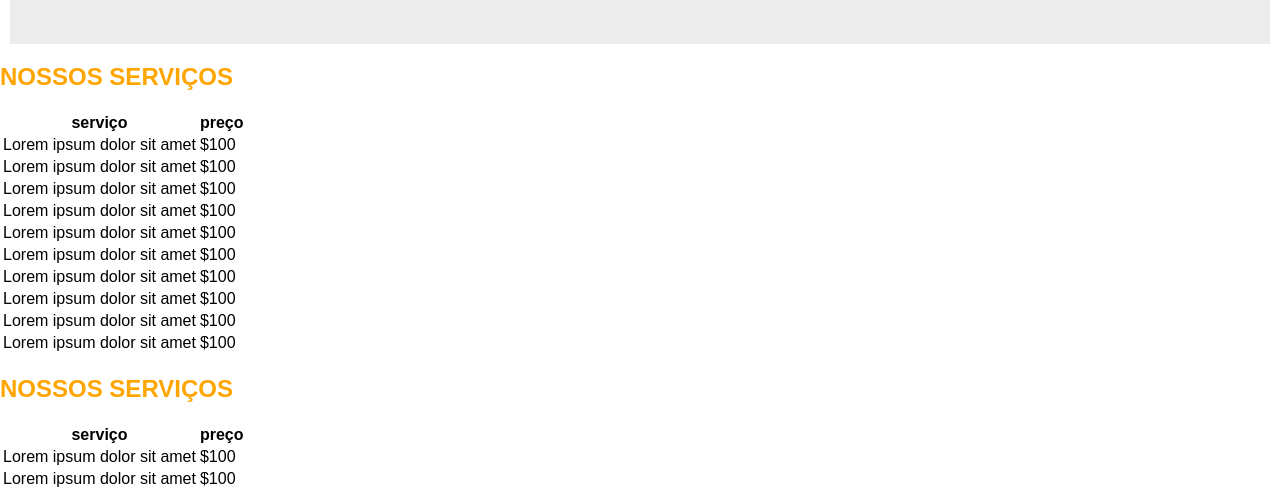
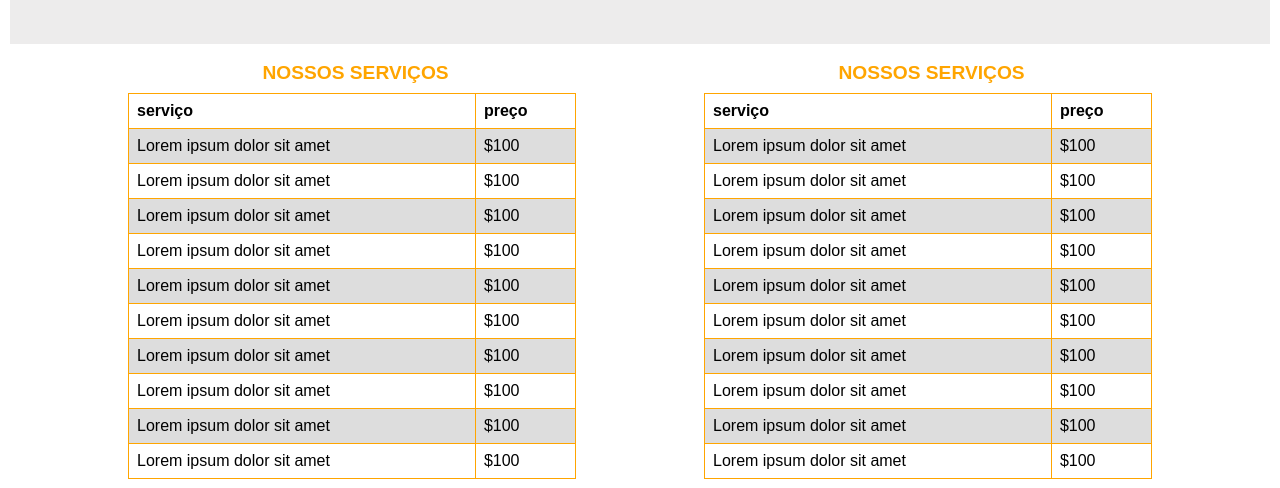
Before and after one commit to FernandoDeSouzaSoares/izzum_institucional, a plain HTML site: page pages/services.html in a window 1280 px wide. Shown: the part 161-649 px from the top of the page. Drawn offline with Linux system fonts and the light colour scheme.

Commit message:
Add style to services page

```diff
--- a/assets/css/izzum.css
+++ b/assets/css/izzum.css
@@ -227,3 +227,37 @@ ul.menu li  {
 	font-size: 25px;
 }
 /* **********************************************fim css portifolio********************************************* */
+
+/* *************************************CSS PARA PAGINA DE SERVIÇOS************************************ */
+table {
+    font-family: arial, sans-serif;
+    border-collapse: collapse;
+    width: 100%;
+}
+
+td, th {
+    border: 1px solid orange;
+    text-align: left;
+    padding: 8px;
+}
+
+tr:nth-child(even) {
+    background-color: #dddddd;
+}
+/***/
+.articletab {
+	display: inline-block;
+	width: 35%;
+	margin:0% 0% 0% 10%;
+}
+.asidetab{
+	width: 35%;
+	float:right;
+	margin:0% 10% 0% 10%;
+}
+.h1tabela{
+	width: auto;
+	font-size:120%;
+	margin: 2% 3% 2% 30%;
+}
+/* *************************************FIM DO CSS PARA PAGINA DE SERVIÇOS************************************ */
```
